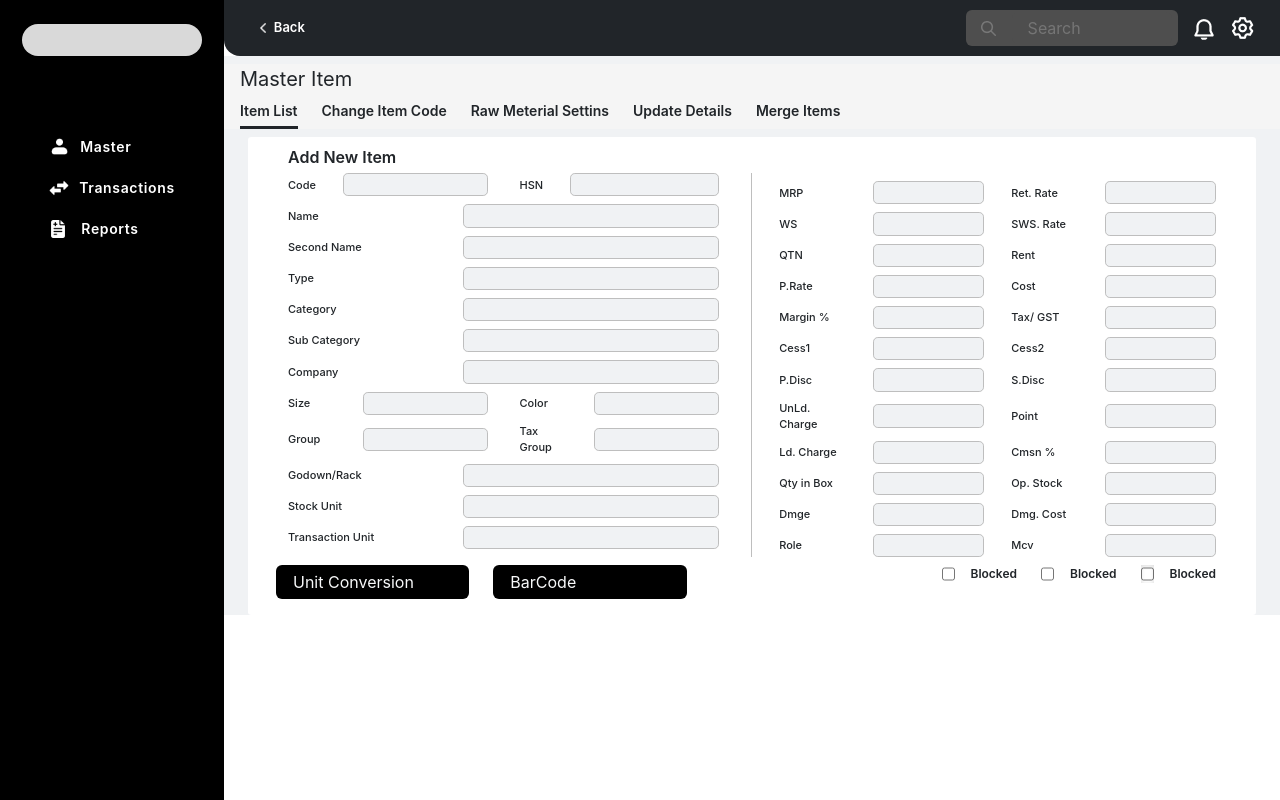
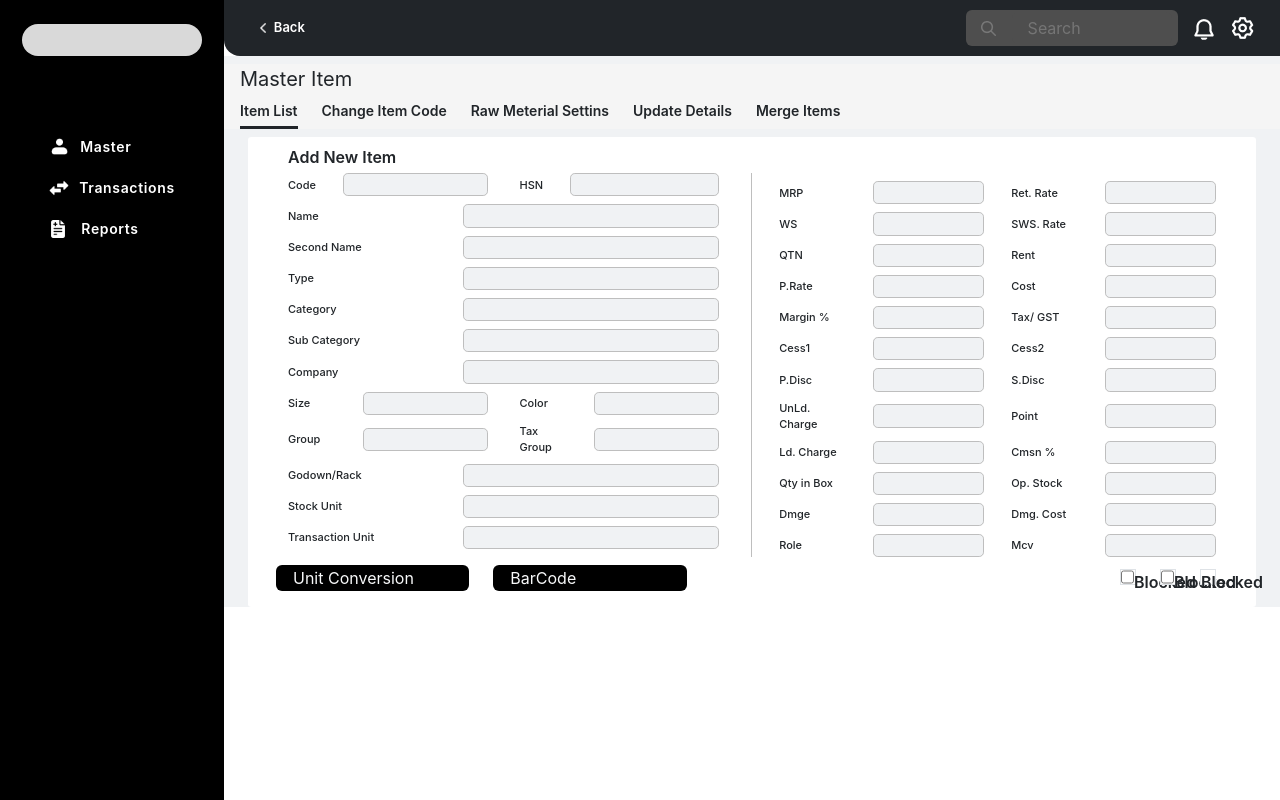
Before and after one commit to Hafeedd/airgead, a React (Create React App) app: page / in a window 1280 px wide. Built offline with nearby package versions, Linux system fonts and the light colour scheme.

Commit message:
First commit after item add design

```diff
--- a/src/pages/itemAdd/ItemAdd.jsx
+++ b/src/pages/itemAdd/ItemAdd.jsx
@@ -190,21 +190,22 @@
                  </div>
                 <div className="pt-2 d-flex justify-content-between w-100 ">
                     <div className='d-flex row col-6 gap-4'>
-                        <div className='btn bg-black text-light col-5 text-start px-3 py-1'>Unit Conversion</div>
-                        <div className='btn bg-black text-light col-5 text-start px-3 py-1'>BarCode</div>
+                        <div className='btn bg-black text-light col-5 text-start px-3 py-0'>Unit Conversion</div>
+                        <div className='btn bg-black text-light col-5 text-start px-3 py-0'>BarCode</div>
                     </div>
                     <div className=''>
                         <div className='d-flex gap-4'>
-                            <div className="item_add_check  d-flex align-item-center">
+                            <div className="item_add_check form-check-input d-flex align-item-center">
                                 <input type='checkbox' name='Blocked' value='Blocked'/>
                                 <label for='Blocked'>Blocked</label>
                             </div>
-                            <div className="item_add_check  d-flex align-item-center">
+                            <div className="item_add_check form-check-input d-flex align-item-center">
                                 <input type='checkbox' name='Blocked' value='Blocked'/>
                                 <label for='Blocked'>Blocked</label>
                             </div>
-                            <div className="item_add_check  d-flex align-item-center">
-                                <input type='checkbox' className='checkbox' name='Blocked' value='Blocked'/>
+                            <div className="item_add_check form-check-input d-flex align-item-center">
+                                {/* <input type='checkbox' className='checkbox' name='Blocked' value='Blocked'/> */}
+
                                 <label for='Blocked'>Blocked</label>
                             </div>
                         </div>
--- a/src/pages/itemAdd/itemAdd.css
+++ b/src/pages/itemAdd/itemAdd.css
@@ -104,15 +104,19 @@
     display: block;
 }
 
-.item_add_check{
+/* .item_add_check{
     font-size: 12px;
     font-weight: 600;
     gap: 1rem;
-}
+} */
 
-.checkbox{
+/* .checkbox{
     color: red;
     background: red;
     fill: red;
     box-shadow: 0px 1px 4px 0px rgba(0, 0, 0, 0.15) inset;
+} */
+
+label {
+    cursor: pointer;
 }
```
Also changed, not shown: src/components/checkBox/CheckBox.jsx (added, +57 -0 lines), 1 other file (tests, documents, lock files or other folders).
